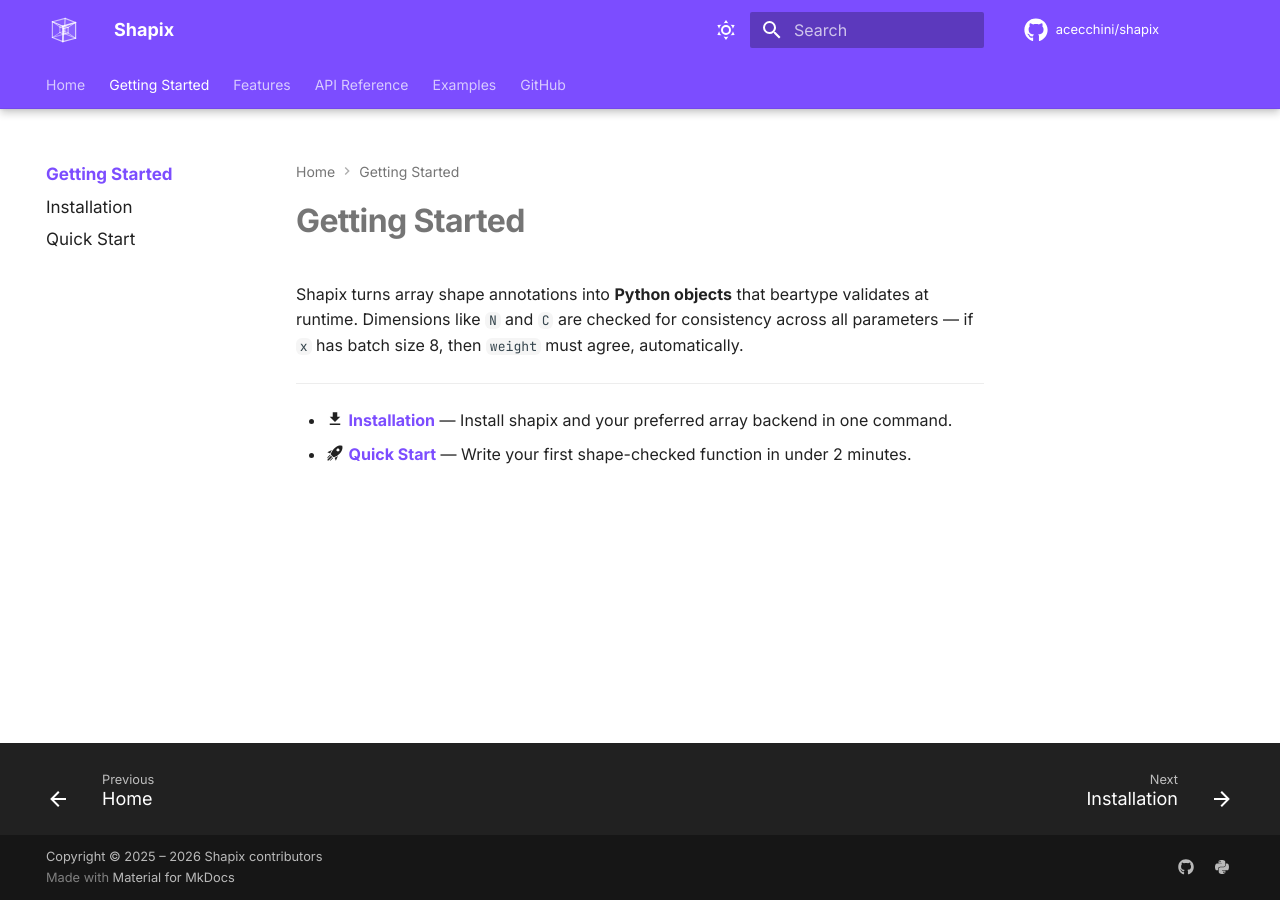
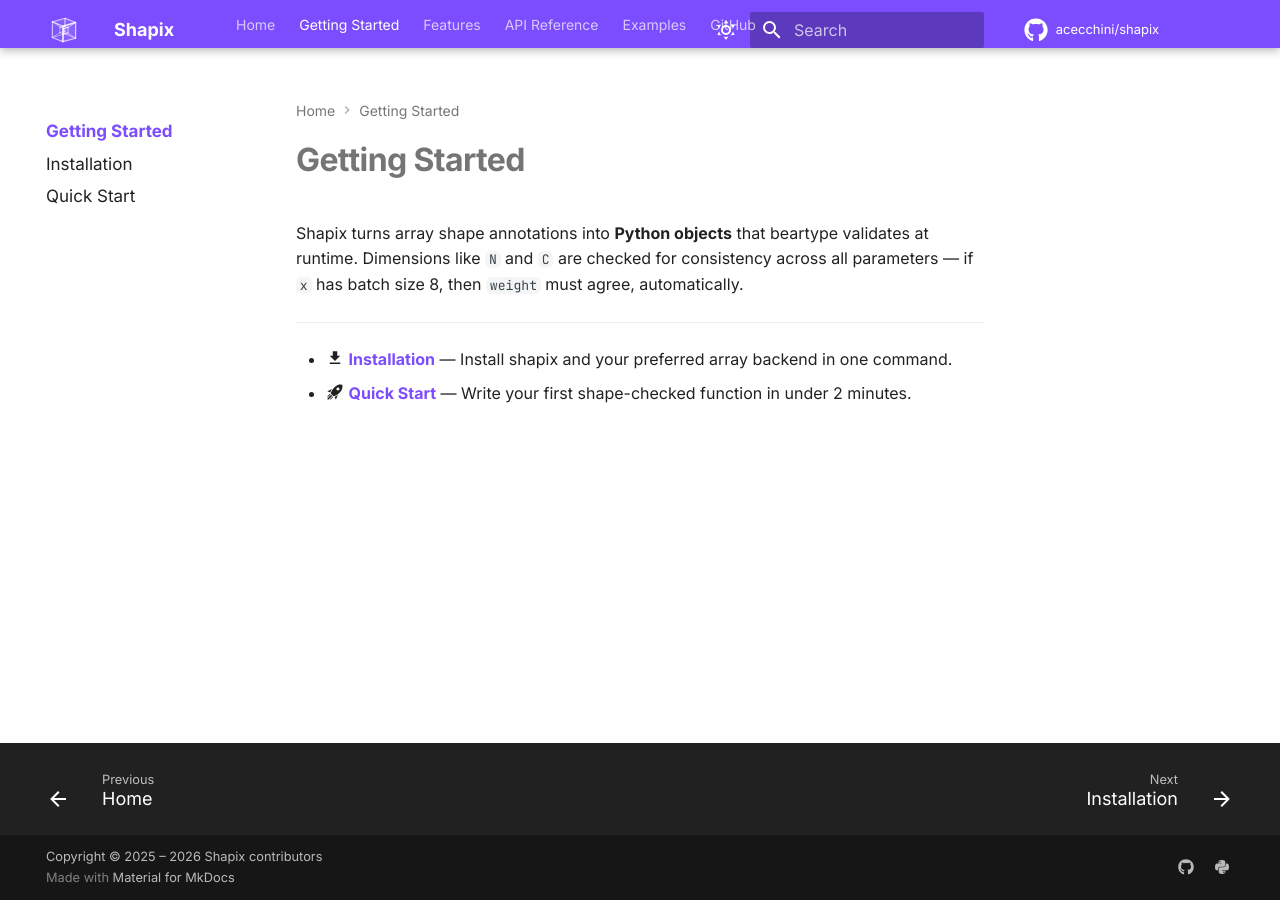
Before and after one commit to acecchini/shapix, an MkDocs documentation site: the page built from docs/getting-started/index.md, in a window 1280 px wide. Built offline with MkDocs 1.6.1 and Material for MkDocs 9.7.7, drawn with Linux system fonts in a browser that asks for light colours; comment, search, counter and statistics services are not loaded.

Commit message:
Merge nav tabs into header bar: single horizontal row
Pull tabs up into the header using negative margin so logo, site name,
and navigation links all appear on one horizontal line.

```diff
--- a/docs/stylesheets/extra.css
+++ b/docs/stylesheets/extra.css
@@ -34,8 +34,20 @@
 
 /* ── Navigation refinements ── */
 
+/* ── Inline header + tabs: single bar ── */
+
 .md-tabs {
-  border-bottom: 1px solid var(--md-default-fg-color--lightest);
+  margin-top: calc(-1 * var(--md-header-height, 3rem));
+  padding-left: 11rem;
+  padding-right: 5rem;
+  background: transparent !important;
+  border-bottom: none;
+  position: relative;
+  z-index: 5;
+}
+
+.md-tabs__list {
+  justify-content: flex-start;
 }
 
 .md-nav__link {
```
